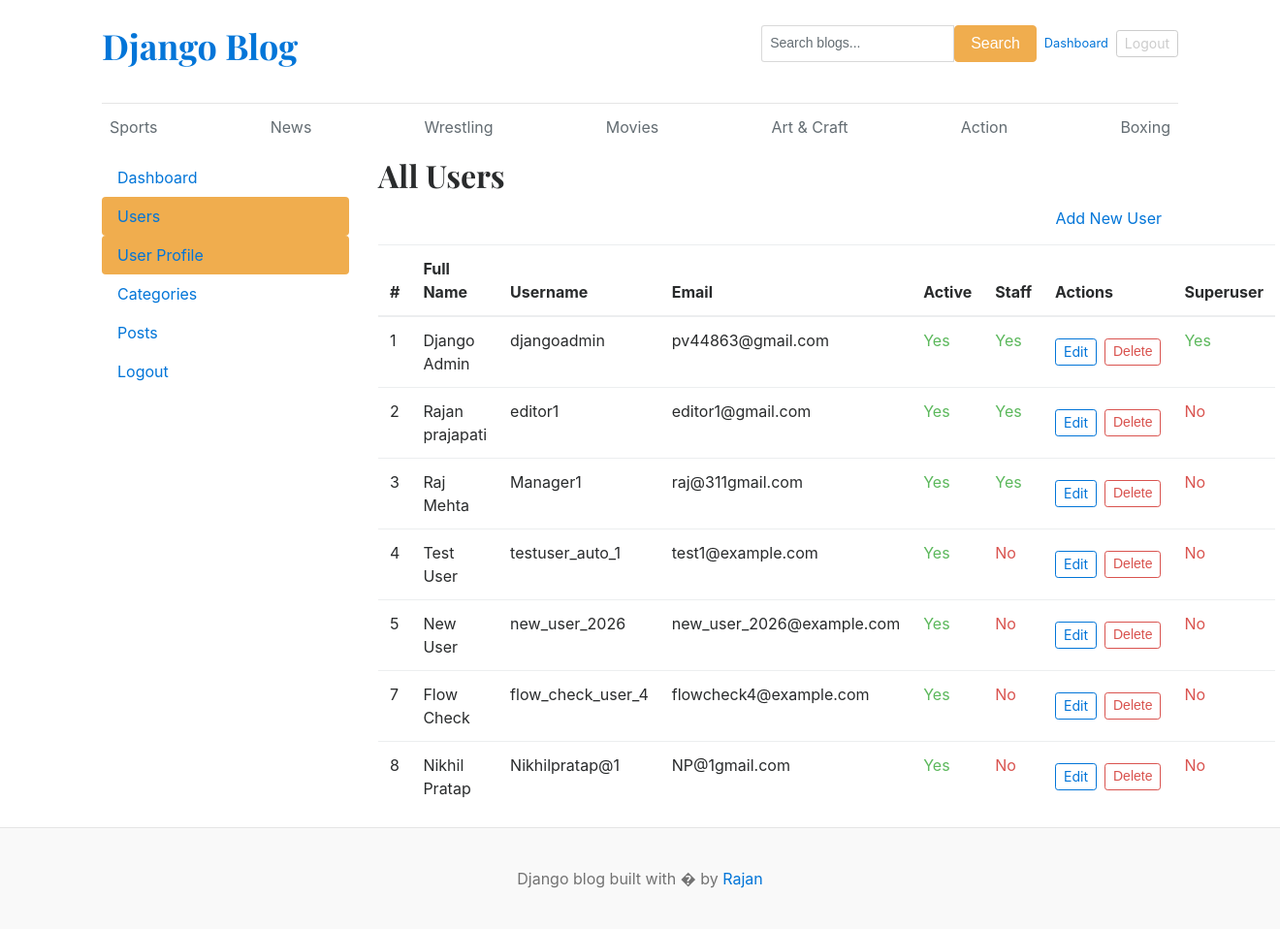
After one commit to Rajan-alt-cloud/django-blog, a Django app: page /dashboard/users/ in a window 1320 px wide. The commit adds this page. Shown: the whole page at 97% size. Run offline with Django 5.2, Linux system fonts and the light colour scheme; a user stored in the database is signed in; data comes from the database, SQL or seed files in the repository; both versions use the stored data as it was after the commit.

Commit message:
manage user functionality for manager

```diff
--- a/blogs/views.py
+++ b/blogs/views.py
@@ -54,7 +54,7 @@ def blogs(request, slug):
     return render(request, 'blogs.html', context)
 
 def search(request):
-    keyword = request.GET.get('keyword', '')
+    keyword = request.GET.get('keyword', '').strip()
     posts = []
     if keyword:
         posts = Blog.objects.filter(
--- a/dashboards/urls.py
+++ b/dashboards/urls.py
@@ -15,6 +15,10 @@ urlpatterns = [
     path('posts/edit/<int:pk>/', views.edit_post, name='edit_post'),
     path('posts/delete/<int:pk>/', views.delete_post, name='delete_post'),
     path('posts/add/', views.add_post, name='add_post'),
-
-
+    # User profile
+    path('users/', views.users, name='users'),
+    path('user/', views.user_profile, name='user_profile'),
+    path('users/edit/<int:pk>/', views.edit_user, name='edit_user'),
+    path('users/add/', views.add_user, name='add_user'),
+    path('users/delete/<int:pk>/', views.delete_user, name='delete_user'),
 ]
--- a/dashboards/views.py
+++ b/dashboards/views.py
@@ -1,11 +1,13 @@
 from django.shortcuts import redirect, render
 from blogs.models import Blog, Category
-from django.contrib.auth.decorators import login_required
+from django.contrib.auth.decorators import login_required, permission_required
+from django.contrib import messages
 from django.shortcuts import get_object_or_404
 from django.views.decorators.http import require_POST
 
-from .forms import CategoryForm, BlogForm
+from .forms import CategoryForm, BlogForm, UserForm, AddUserForm
 from django.template.defaultfilters import slugify
+from django.contrib.auth.models import User
 
 
 def _generate_unique_slug(title, exclude_id=None):
@@ -138,3 +140,69 @@ def delete_post(request, pk):
     post = get_object_or_404(Blog, pk=pk)
     post.delete()
     return redirect('posts')
+
+
+@login_required(login_url='login')
+@permission_required('auth.view_user', raise_exception=True)
+def users(request):
+    users = User.objects.all()
+    context = {
+        'users': users
+    }
+    return render(request, 'dashboard/users.html', context)
+
+
+@login_required(login_url='login')
+def user_profile(request):
+    context = {
+        'user_obj': request.user,
+    }
+    return render(request, 'dashboard/user_profile.html', context)
+
+
+@login_required(login_url='login')
+@permission_required('auth.change_user', raise_exception=True)
+def edit_user(request, pk):
+    user_obj = get_object_or_404(User, pk=pk)
+
+    if request.method == 'POST':
+        form = UserForm(request.POST, instance=user_obj)
+        if form.is_valid():
+            form.save()
+            return redirect('user_profile')
+    else:
+        form = UserForm(instance=user_obj)
+
+    context = {
+        'form': form,
+        'pk': user_obj.id,
+    }
+    return render(request, 'dashboard/edit_user.html', context)
+
+
+@login_required(login_url='login')
+@permission_required('auth.add_user', raise_exception=True)
+def add_user(request):
+    if request.method == 'POST':
+        form = AddUserForm(request.POST)
+        if form.is_valid():
+            user_obj = form.save()
+            messages.success(request, f'User "{user_obj.username}" has been created successfully.')
+            return redirect('users')
+        messages.error(request, 'User could not be created. Please fix the form errors and submit again.')
+    else:
+        form = AddUserForm()
+
+    context = {
+        'form': form,
+    }
+    return render(request, 'dashboard/add_user.html', context)
+
+
+@login_required(login_url='login')
+@permission_required('auth.delete_user', raise_exception=True)
+@require_POST
+def delete_user(request, pk):
+    user_obj = get_object_or_404(User, pk=pk)
+    user_obj.delete()
+    return redirect('users')
--- a/pb_main/settings.py
+++ b/pb_main/settings.py
@@ -60,7 +60,7 @@ ROOT_URLCONF = 'pb_main.urls'
 TEMPLATES = [
     {
         'BACKEND': 'django.template.backends.django.DjangoTemplates',
-        'DIRS': ['templates'],
+        'DIRS': [BASE_DIR / 'templates'],
         'APP_DIRS': True,
         'OPTIONS': {
             'context_processors': [
--- a/templates/dashboard/sidebar.html
+++ b/templates/dashboard/sidebar.html
@@ -1,6 +1,10 @@
  <div class="col-md-3">
          <div class="nav flex-column nav-pills bg-light" aria-orientation="vertical">
             <a href="{% url 'dashboard' %}" class="nav-link text-dark {% if '/dashboard' == request.path %}bg-warning{% endif %}">Dashboard</a>
+        {% if perms.auth.change_user %}
+             <a href="{% url 'users' %}" class="nav-link text-dark {% if '/users' in request.path %}bg-warning{% endif %}">Users</a>
+             {% endif %}
+            <a href="{% url 'user_profile' %}" class="nav-link text-dark {% if '/user' in request.path or '/users' in request.path %}bg-warning{% endif %}">User Profile</a>
              <a href="{% url 'categories' %}" class="nav-link text-dark {% if 'categories' in request.path %}bg-warning{% endif %}">Categories</a>
               <a href="{% url 'posts' %}" class="nav-link text-dark {% if 'posts' in request.path %}bg-warning{% endif %}">Posts</a>
                <a href="{% url 'logout' %}" class="nav-link text-dark">Logout</a>
--- /dev/null
+++ b/templates/dashboard/users.html
@@ -0,0 +1,66 @@
+{% extends 'base.html' %}
+
+{% block content %}
+<div class="row">
+<!-- left sidebar -->
+<!-- load the sidebar content -->
+ {% include 'dashboard/sidebar.html' %}
+
+<!-- right sidebar -->
+	<div class="col-md-9">
+        <h2>All Users</h2>
+  {% if perms.auth.add_user %}
+        <a href="{% url 'add_user' %}" class="btn btn-dark text-light float-right mb-2">Add New User</a>
+  {% endif %}
+		<table class="table table-hover">
+  <thead>
+    <tr>
+      <th >#</th>
+      <th >Full Name</th>
+      <th >Username</th>
+      <th >Email</th>
+      <th >Active</th>
+      <th>Staff</th>
+      {% if perms.auth.change_user or perms.auth.delete_user %}
+      <th>Actions</th>
+      {% endif %}
+      <th >Superuser</th>
+    </tr>
+  </thead>
+  <tbody>
+    {% for user in users %}
+    <tr>
+      <td>{{ user.id }}</td>
+      <td>{{ user.get_full_name }}</td>
+      <td>{{ user.username }}</td>
+      <td>{{ user.email }}</td>
+      <td>{% if user.is_active %}<span class="text-success">Yes</span>{% else %}<span class="text-danger">No</span>{% endif %}</td>
+      <td>{% if user.is_staff %}<span class="text-success">Yes</span>{% else %}<span class="text-danger">No</span>{% endif %}</td>
+      {% if perms.auth.change_user or perms.auth.delete_user %}
+      <td class="align-middle" style="white-space: nowrap;">
+        <div class="d-inline-flex align-items-center">
+        {% if perms.auth.change_user %}
+        <a href="{% url 'edit_user' user.id %}" class="btn btn-sm btn-outline-primary">Edit</a>
+        {% endif %}
+        {% if perms.auth.delete_user %}
+        <form method="post" action="{% url 'delete_user' user.id %}" class="d-inline-block mb-0 ml-2" onsubmit="return confirm('Delete this user?');">
+          {% csrf_token %}
+          <button type="submit" class="btn btn-sm btn-outline-danger">Delete</button>
+        </form>
+        {% endif %}
+        </div>
+      </td>
+      {% endif %}
+      <td>{% if user.is_superuser %}<span class="text-success">Yes</span>{% else %}<span class="text-danger">No</span>{% endif %}</td>
+    </tr>
+    {% empty %}
+    <tr>
+      <td colspan="{% if perms.auth.change_user or perms.auth.delete_user %}8{% else %}7{% endif %}" class="text-center text-muted">No users found.</td>
+    </tr>
+    {% endfor %}
+  </tbody>
+</table>
+</div>
+</div>
+
+{% endblock %}
--- a/templates/search_results.html
+++ b/templates/search_results.html
@@ -4,10 +4,10 @@
 <div class="container mt-5">
     <h2>Search Results for "{{ keyword }}"</h2>
 
-    {% if blogs %}
+    {% if posts %}
         <div class="row">
             <div class="col-md-8">
-                {% for post in blogs %}
+                {% for post in posts %}
                     <div class="card mb-3 border-0">
                         <div class="card-body">
                             <h3><a href="{% url 'blogs' post.slug %}" class="text-dark">{{ post.title }}</a></h3>
```
Also changed, not shown: dashboards/forms.py (+34 -0 lines), templates/dashboard/add_user.html (added, +26 -0 lines), templates/dashboard/edit_user.html (added, +21 -0 lines), templates/dashboard/user_profile.html (added, +43 -0 lines), db.sqlite3.
